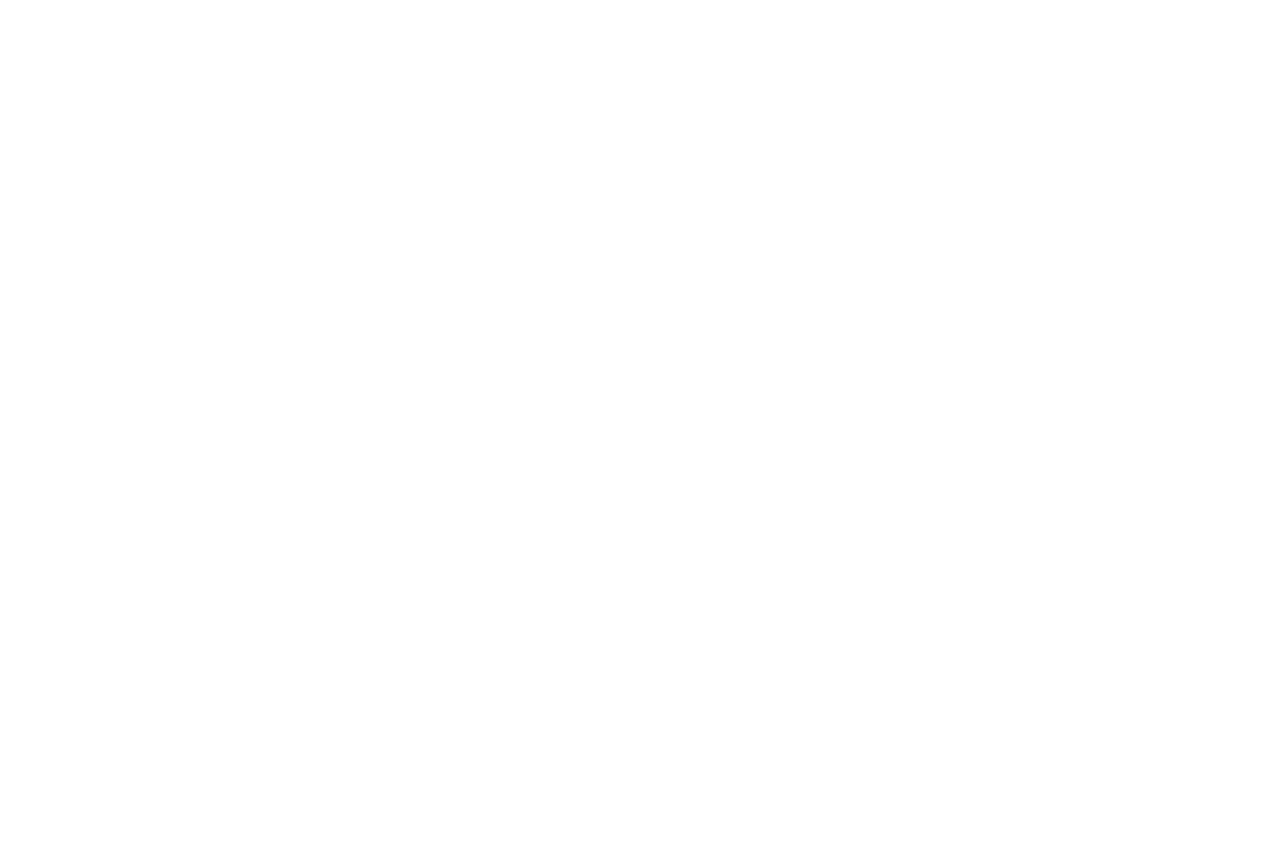
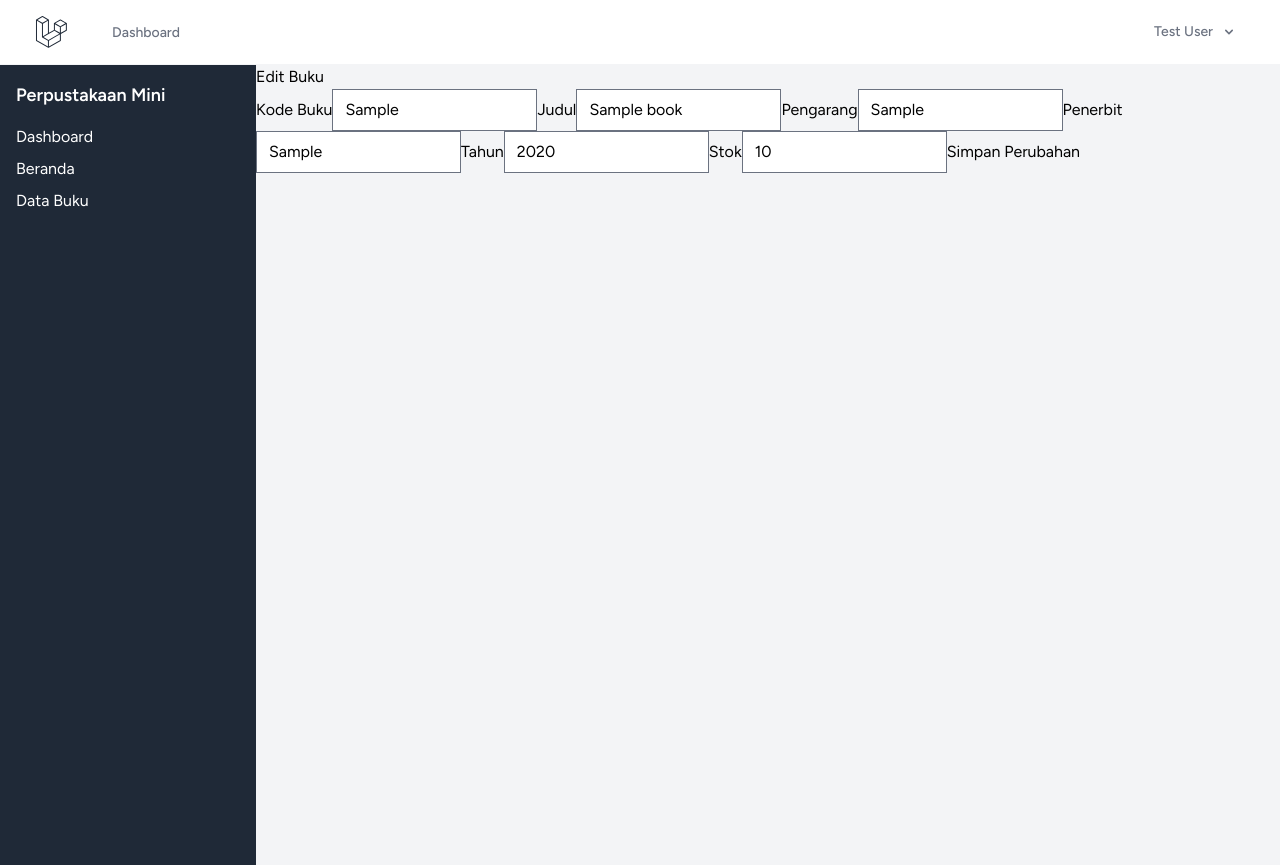
Before and after one commit to aprion04/AprionSaputra, a Laravel app: page /books/1/edit in a window 1280 px wide. Before the commit the page is empty. Before the commit the page ends 800 px from the top, so only its background shows below. Run offline with Laravel 12, Linux system fonts and the light colour scheme; a user stored in the database is signed in; data comes from the database, SQL or seed files in the repository; tables that the repository leaves empty hold one stand-in row (values such as "Sample post"); style sheets or scripts are compiled from the project's sources; some libraries are stand-ins or nearby versions.

Commit message:
Pertemuan 7 CRUD Buku bagian Update, Delete, dan Pencarian

```diff
--- a/app/Http/Controllers/BookController.php
+++ b/app/Http/Controllers/BookController.php
@@ -10,14 +10,18 @@ class BookController extends Controller
     /**
      * Display a listing of the resource.
      */
-    public function index()
+    public function index(Request $request)
     {
-        // Ambil semua buku, urut dari terbaru, 10 data per halaman
-        $books = Book::latest()->paginate(10);
+        // Langkah 7: Filter berdasarkan kata kunci pencarian jika ada (?search=...)
+        $books = Book::when($request->search, function ($query, $search) {
+            $query->where('judul', 'like', "%{$search}%")
+                  ->orWhere('pengarang', 'like', "%{$search}%");
+        })->latest()->paginate(10)->withQueryString();
 
         // Nama halaman tanpa .vue dan tanpa path lengkap
         return inertia('Books/Index', [
-            'books' => $books,
+            'books'  => $books,
+            'search' => $request->search,
         ]);
     }
 
@@ -63,32 +67,62 @@ class BookController extends Controller
     /**
      * Display the specified resource.
      */
-    public function show(string $id)
+    public function show(Book $book)
     {
-        //
+        // Dibiarkan kosong sesuai studi kasus pada modul
     }
 
     /**
      * Show the form for editing the specified resource.
      */
-    public function edit(string $id)
+    public function edit(Book $book)
     {
-        //
+        // $book otomatis terambil lewat Route Model Binding
+        return inertia('Books/Edit', [
+            'book' => $book,
+        ]);
     }
 
     /**
      * Update the specified resource in storage.
      */
-    public function update(Request $request, string $id)
+    public function update(Request $request, Book $book)
     {
-        //
+        // 1. Validasi data; kecualikan ID buku ini sendiri pada aturan unique kode_buku
+        $validated = $request->validate([
+            'kode_buku' => 'required|unique:books,kode_buku,' . $book->id,
+            'judul'     => 'required|max:255',
+            'pengarang' => 'required|max:255',
+            'penerbit'  => 'nullable|max:255',
+            'tahun'     => 'nullable|digits:4',
+            'stok'      => 'required|integer|min:0',
+        ], [
+            'kode_buku.required' => 'Kode buku wajib diisi.',
+            'kode_buku.unique'   => 'Kode buku sudah dipakai.',
+            'judul.required'     => 'Judul wajib diisi.',
+            'pengarang.required' => 'Pengarang wajib diisi.',
+            'tahun.digits'       => 'Tahun harus berupa 4 digit angka.',
+            'stok.required'      => 'Stok wajib diisi.',
+            'stok.integer'       => 'Stok harus berupa angka bulat.',
+            'stok.min'           => 'Stok tidak boleh bernilai negatif.',
+        ]);
+
+        // 2. Perbarui data buku yang sudah ada
+        $book->update($validated);
+
+        // 3. Kembali ke daftar buku dengan flash message
+        return redirect()->route('books.index')->with('success', 'Buku berhasil diperbarui');
     }
 
     /**
      * Remove the specified resource from storage.
      */
-    public function destroy(string $id)
+    public function destroy(Book $book)
     {
-        //
+        // Langkah 4: Menghapus baris data buku ini secara permanen dari tabel books
+        $book->delete();
+
+        // Kembali ke daftar buku, sertakan flash message
+        return redirect()->route('books.index')->with('success', 'Buku berhasil dihapus');
     }
 }
--- a/app/Http/Middleware/HandleInertiaRequests.php
+++ b/app/Http/Middleware/HandleInertiaRequests.php
@@ -34,6 +34,10 @@ class HandleInertiaRequests extends Middleware
             'auth' => [
                 'user' => $request->user(),
             ],
+            // Langkah 5: Membagikan pesan flash ke seluruh halaman Vue
+            'flash' => [
+                'success' => fn () => $request->session()->get('success'),
+            ],
         ];
     }
 }
--- /dev/null
+++ b/resources/js/Pages/Books/Edit.vue
@@ -0,0 +1,50 @@
+<script setup>
+import AuthenticatedLayout from '@/Layouts/AuthenticatedLayout.vue';
+import { useForm } from '@inertiajs/vue3';
+
+const props = defineProps({
+    book: Object,
+});
+
+const form = useForm({
+    kode_buku: props.book.kode_buku,
+    judul: props.book.judul,
+    pengarang: props.book.pengarang,
+    penerbit: props.book.penerbit,
+    tahun: props.book.tahun,
+    stok: props.book.stok,
+});
+
+function submit() {
+    form.put(route('books.update', props.book.id));
+}
+</script>
+
+<template>
+    <AuthenticatedLayout>
+        <h1>Edit Buku</h1>
+
+        <form @submit.prevent="submit">
+            <label>Kode Buku</label>
+            <input v-model="form.kode_buku" type="text">
+            <span v-if="form.errors.kode_buku">{{ form.errors.kode_buku }}</span>
+
+            <label>Judul</label>
+            <input v-model="form.judul" type="text">
+
+            <label>Pengarang</label>
+            <input v-model="form.pengarang" type="text">
+
+            <label>Penerbit</label>
+            <input v-model="form.penerbit" type="text">
+
+            <label>Tahun</label>
+            <input v-model="form.tahun" type="text">
+
+            <label>Stok</label>
+            <input v-model="form.stok" type="number">
+
+            <button type="submit">Simpan Perubahan</button>
+        </form>
+    </AuthenticatedLayout>
+</template>
--- a/resources/js/Pages/Books/Index.vue
+++ b/resources/js/Pages/Books/Index.vue
@@ -1,17 +1,47 @@
 <script setup>
 import AuthenticatedLayout from '@/Layouts/AuthenticatedLayout.vue';
-import { Link } from '@inertiajs/vue3';
+import { Link, router } from '@inertiajs/vue3';
+import { ref } from 'vue';
 
-defineProps({
+const props = defineProps({
     books: Object,
+    search: String,
 });
+
+// Langkah 8: Nilai awal kotak pencarian diisi dari props.search
+const keyword = ref(props.search);
+
+// Langkah 8: Kirim query string ?search=... saat menekan Enter
+function cari() {
+    router.get('/books', { search: keyword.value });
+}
+
+// Langkah 6: Konfirmasi sebelum menghapus data lalu kirim request DELETE
+function hapus(id) {
+    if (confirm('Yakin ingin menghapus buku ini?')) {
+        router.delete(route('books.destroy', id));
+    }
+}
 </script>
 
 <template>
     <AuthenticatedLayout>
         <h1>Data Buku</h1>
 
+        <!-- Langkah 6: Menampilkan flash message dari Langkah 5 -->
+        <div v-if="$page.props.flash.success">
+            {{ $page.props.flash.success }}
+        </div>
+
         <Link href="/books/create">+ Tambah Buku</Link>
+
+        <!-- Langkah 8: Kotak pencarian di atas tabel -->
+        <input
+            v-model="keyword"
+            @keyup.enter="cari"
+            type="text"
+            placeholder="Cari judul atau pengarang..."
+        >
 
         <table>
             <thead>
@@ -21,6 +51,7 @@ defineProps({
                     <th>Pengarang</th>
                     <th>Tahun</th>
                     <th>Stok</th>
+                    <th>Aksi</th>
                 </tr>
             </thead>
             <tbody>
@@ -30,6 +61,11 @@ defineProps({
                     <td>{{ book.pengarang }}</td>
                     <td>{{ book.tahun }}</td>
                     <td>{{ book.stok }}</td>
+                    <td>
+                        <!-- Langkah 6: Tombol Edit dan Hapus -->
+                        <Link :href="`/books/${book.id}/edit`">Edit</Link>
+                        <button @click="hapus(book.id)">Hapus</button>
+                    </td>
                 </tr>
             </tbody>
         </table>
```
